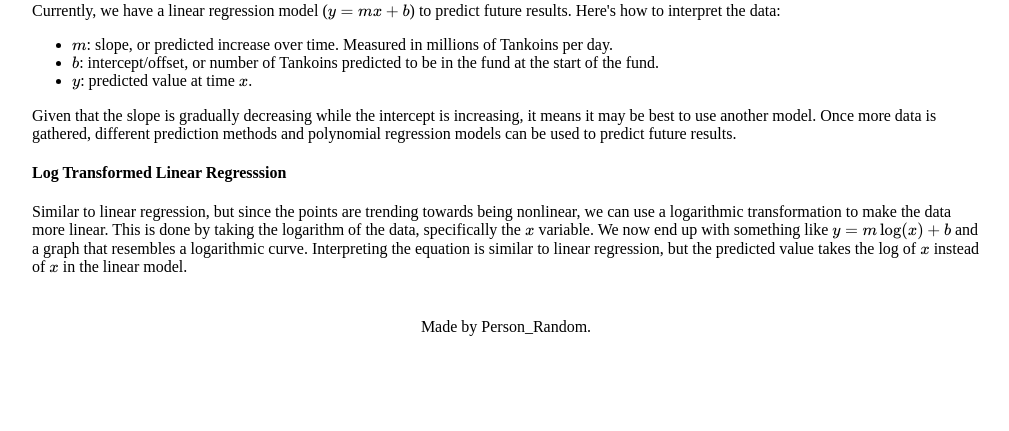
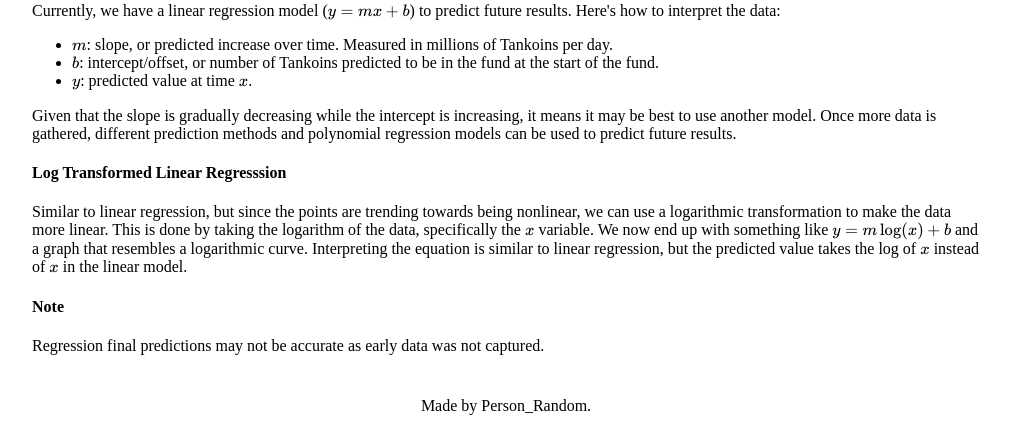
Before and after one commit to evesdropper/fund-vis, a Flask app: template src/templates/index.html in a window 1280 px wide. Shown: the part 901-1332 px from the top of the page, without its empty margins (134-1143 px from the left). Before the commit the page ends 1237 px from the top, so only its background shows below. Run offline with Flask 2, Linux system fonts and the light colour scheme; the template is opened without the code that fills it, so the values that code supplies are empty; parts of the project's set-up code (start-up, migrations or seed data) failed here and were passed over.

Commit message:
minor fixes

```diff
--- a/src/scraper.py
+++ b/src/scraper.py
@@ -177,7 +177,7 @@ def visualize():
     xrange = [mdates.datestr2num('2022-05-27 2:00:00'), mdates.datestr2num(get_xlim().to_pydatetime().strftime('%Y-%m-%d %H:%M:%S'))]
     lin_xrange = np.linspace(xrange[0], 2 * xrange[1])
     # log_yrange = np.linspace(0, 15)
-    plt.plot(lin_xrange, lin_m*lin_xrange+lin_b, color='black', linestyle="--", alpha=0.35, label=f"LinReg Prediction:\ny={np.round(lin_m, 3)}x+{np.round(log_m * mdates.date2num(START_DATE) + log_b, 3)}")
+    plt.plot(lin_xrange, lin_m*lin_xrange+lin_b, color='black', linestyle="--", alpha=0.35, label=f"LinReg Prediction:\ny={np.round(lin_m, 3)}x+{np.round(np.round(lin_m * mdates.date2num(START_DATE) + lin_b, 3)}")
     plt.plot(lin_xrange, log_m*(np.log(lin_xrange)) + log_b, color='green', linestyle="--", alpha=0.35, label=f"LogReg Prediction\ny={np.format_float_scientific(log_m, precision=3)}log(x)+{np.format_float_scientific(log_m * mdates.date2num(START_DATE) + log_b, precision=3)}")
     plt.legend(loc=2, fontsize=8)
     return fig
--- a/src/templates/index.html
+++ b/src/templates/index.html
@@ -125,6 +125,8 @@ Given that the slope is gradually decreasing while the intercept is increasing,
 Similar to linear regression, but since the points are trending towards being nonlinear, we can use a logarithmic transformation to make the data more linear. This is done by taking the logarithm of the data, specifically the $x$ variable.
 
 We now end up with something like $y = m\log(x) + b$ and a graph that resembles a logarithmic curve. Interpreting the equation is similar to linear regression, but the predicted value takes the log of $x$ instead of $x$ in the linear model.
+<h4>Note</h4>
+Regression final predictions may not be accurate as early data was not captured.
 </div>
 <br>
 <footer style="text-align: center; padding:0.5em; margin-top:0.5em">
```
Also changed, not shown: .cronlog.txt.
